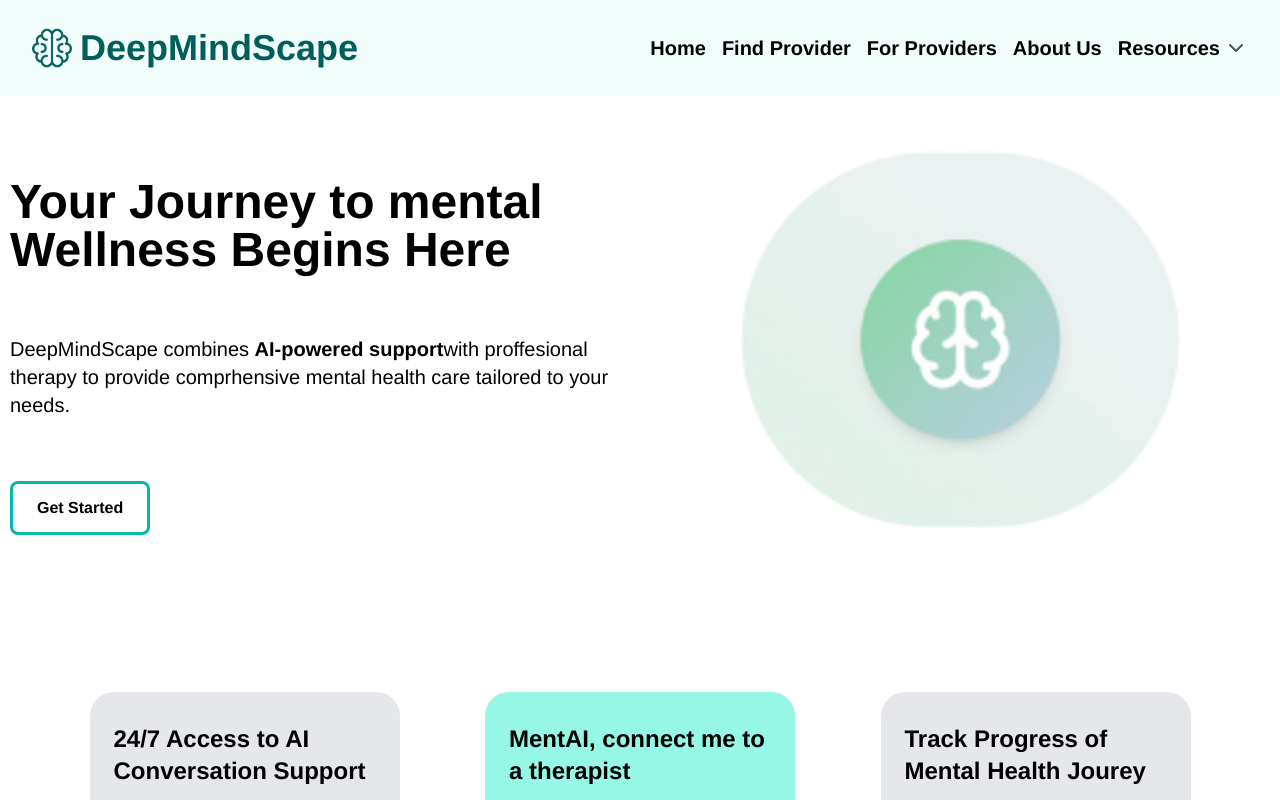
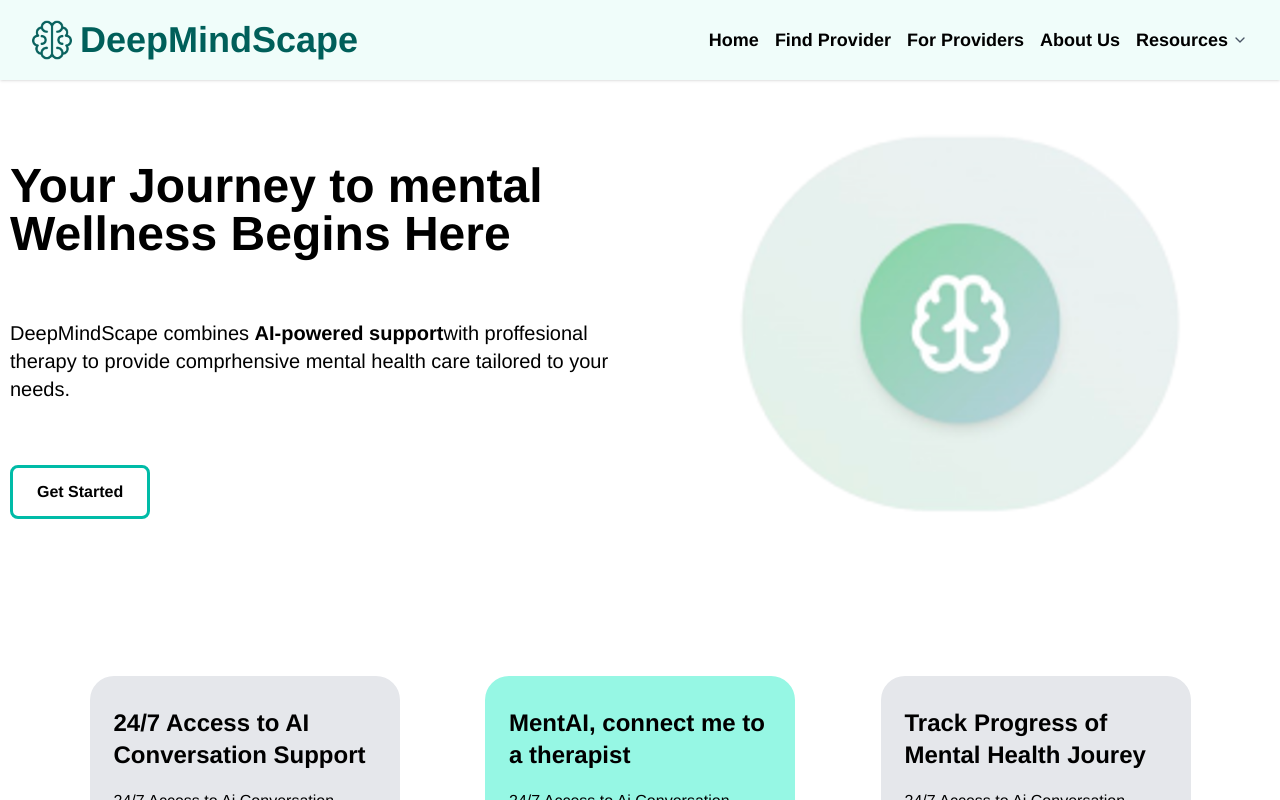
Before and after one commit to Ganixx/DeepMindSpace, a React (Vite) app: page / in a window 1280 px wide. Shown: the top 800 px of the page. Built offline with nearby package versions, Linux system fonts and the light colour scheme.

Commit message:
NavBar Mobile fix and accessiblity done.

```diff
--- a/src/components/Navbar.tsx
+++ b/src/components/Navbar.tsx
@@ -1,29 +1,90 @@
-import { ChevronDown } from "lucide-react";
-
+import { useState } from "react";
+import { ChevronDown, Menu, X } from "lucide-react";
 
 function Navbar() {
+  const [mobileMenuOpen, setMobileMenuOpen] = useState(false);
+
+  const navLinks = [
+    { name: "Home", href: "#home" },
+    { name: "Find Provider", href: "#find-provider" },
+    { name: "For Providers", href: "#for-providers" },
+    { name: "About Us", href: "#about-us" },
+    { name: "Resources", href: "#resources", dropdown: true },
+  ];
+
   return (
-    <nav className="w-full grid grid-cols-2 h-24 bg-teal-50 justify-center">
+    <nav className="w-full bg-teal-50 h-20 flex items-center justify-between px-4 md:px-8 shadow-sm relative">
       {/* logo and name */}
-      <div className="flex justify-center items-center gap-2 justify-self-start ml-8 ">
-        <img src='/images/brain.png' className="w-10 h-10"/>
-        <h1 className="text-4xl text-teal-800 font-semibold cursor-pointer">DeepMindScape</h1>
-      </div>
-      {/* links */}
-      <div className="justify-self-end mr-8 self-center">
-        <ul className="hidden md:flex justify-center items-center gap-4 ">
-          <li className="font-semibold text-xl border-0 hover:border-b-4 border-b-teal-800 cursor-pointer">Home</li>
-          <li className="font-semibold text-xl  border-0 hover:border-b-4 border-b-teal-800 cursor-pointer">Find Provider</li>
-          <li className="font-semibold text-xl  border-0 hover:border-b-4 border-b-teal-800 cursor-pointer">For Providers</li>
-          <li className="font-semibold text-xl  border-0 hover:border-b-4 border-b-teal-800 cursor-pointer">About Us</li>
-          <div className="flex justify-center items-center gap-1">
-            <li className="font-semibold text-xl  border-0 hover:border-b-4 border-b-teal-800 cursor-pointer">Resources</li>
-            <ChevronDown className="text-xl font-semibold text-gray-600" />
-          </div>
-        </ul>
-      </div>
+      <a href="#home" className="flex items-center gap-2">
+        <img src='/images/brain.png' alt="DeepMindScape Logo" className="w-10 h-10" />
+        <h1 className="text-2xl md:text-4xl text-teal-800 font-semibold cursor-pointer">DeepMindScape</h1>
+      </a>
+      {/* Bigger Screen links */}
+      <ul className="hidden md:flex items-center gap-4">
+        {navLinks.map((link) =>
+          link.dropdown ? (
+            <li key={link.name} className="relative group">
+              <a href={link.href} className="font-semibold text-lg border-0 hover:border-b-4 border-b-teal-800 cursor-pointer
+              flex items-center gap-1 focus:outline" aria-haspopup="true" aria-expanded="false">
+                {link.name}
+                <ChevronDown className="w-4 h-4 text-gray-600" />
+              </a>
+              {/* Example dropdown, can be expanded */}
+              <ul className="absolute left-0 mt-2 w-40 bg-white shadow-lg rounded-md opacity-0 group-hover:opacity-100
+              group-focus-within:opacity-100 pointer-events-none
+              group-hover:pointer-events-auto group-focus-within:pointer-events-auto transition-opacity z-10">
+                <li><a href="#resource1" className="block px-4 py-2 hover:bg-teal-100">Resource 1</a></li>
+                <li><a href="#resource2" className="block px-4 py-2 hover:bg-teal-100">Resource 2</a></li>
+              </ul>
+            </li>
+          ) : (
+            <li key={link.name}>
+              <a href={link.href} className="font-semibold text-lg border-0 hover:border-b-4 border-b-teal-800 cursor-pointer focus:outline">
+                {link.name}
+              </a>
+            </li>
+          )
+        )}
+      </ul>
+      {/* Mobile code*/}
+      <button
+        className="md:hidden flex items-center justify-center p-2 rounded focus:outline-none focus:ring-2 focus:ring-teal-500"
+        aria-label={mobileMenuOpen ? "Close menu" : "Open menu"}
+        onClick={() => setMobileMenuOpen((open) => !open)}
+      >
+        {mobileMenuOpen ? <X className="w-7 h-7" /> : <Menu className="w-7 h-7" />}
+      </button>
+      {mobileMenuOpen && (
+        <div className="absolute top-20 left-0 w-full bg-white shadow-lg z-20 md:hidden animate-fade-in">
+          <ul className="flex flex-col gap-2 p-4">
+            {navLinks.map((link) =>
+              link.dropdown ? (
+                <li key={link.name} className="relative group">
+                  <button className="w-full text-left font-semibold text-lg flex items-center gap-1 focus:outline"
+                  aria-haspopup="true" aria-expanded="false">
+                    {link.name}
+                    <ChevronDown className="w-4 h-4 text-gray-600" />
+                  </button>
+                  <ul className="ml-4 mt-1 bg-teal-50 rounded-md
+                  opacity-0 group-hover:opacity-100 group-focus-within:opacity-100 pointer-events-none
+                  group-hover:pointer-events-auto group-focus-within:pointer-events-auto transition-opacity">
+                    <li><a href="#resource1" className="block px-2 py-2 hover:bg-teal-100">Resource 1</a></li>
+                    <li><a href="#resource2" className="block px-2 py-2 hover:bg-teal-100">Resource 2</a></li>
+                  </ul>
+                </li>
+              ) : (
+                <li key={link.name}>
+                  <a href={link.href} className="font-semibold text-lg block py-2 focus:outline">
+                    {link.name}
+                  </a>
+                </li>
+              )
+            )}
+          </ul>
+        </div>
+      )}
     </nav>
-  )
+  );
 }
 
-export default Navbar
+export default Navbar;
```
